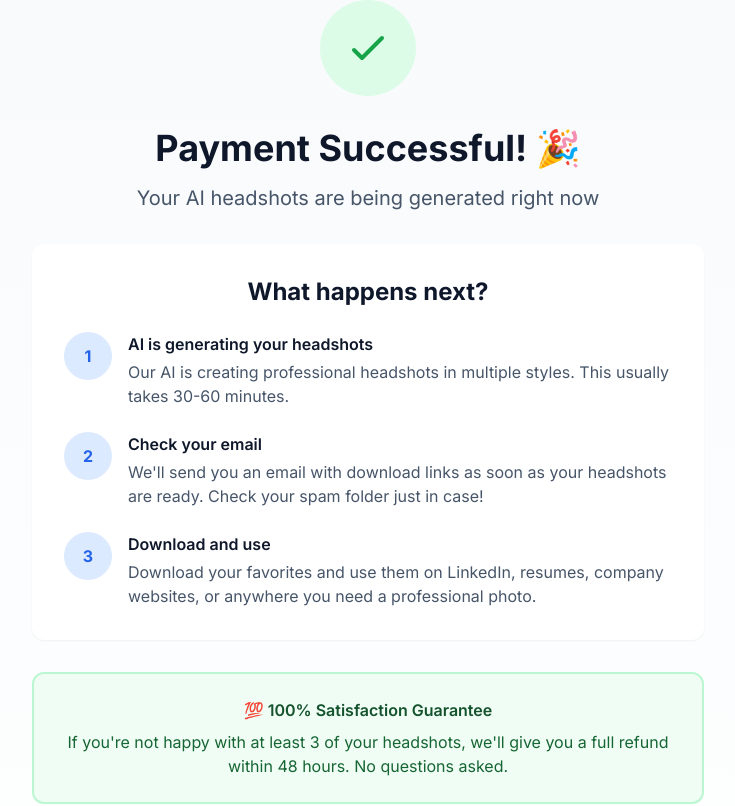
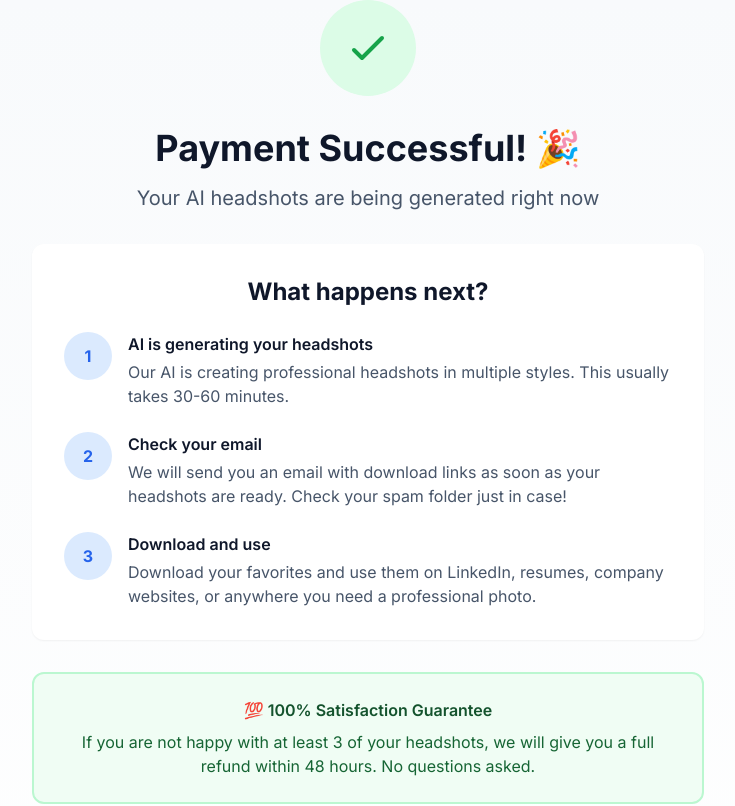
Before and after one commit to karanb-07/recruitshot, a Next.js app: page /success in a window 1280 px wide. Shown: the top 806 px of the page, without its empty margins (272-1007 px from the left). Built offline with nearby package versions, Linux system fonts and the light colour scheme.

Commit message:
adds fixes

```diff
--- a/app/success/page.tsx
+++ b/app/success/page.tsx
@@ -1,17 +1,15 @@
 'use client'
 
+import { Suspense, useEffect, useState } from 'react'
 import { useSearchParams } from 'next/navigation'
-import { useEffect, useState } from 'react'
 
-export default function SuccessPage() {
+function SuccessContent() {
   const searchParams = useSearchParams()
   const sessionId = searchParams.get('session_id')
   const [email, setEmail] = useState('')
 
   useEffect(() => {
-    // Optionally fetch session details from Stripe
     if (sessionId) {
-      // You could verify the session and get customer email
       console.log('Payment successful:', sessionId)
     }
   }, [sessionId])
@@ -20,14 +18,12 @@ export default function SuccessPage() {
     <div className="min-h-screen bg-gradient-to-b from-slate-50 to-white flex items-center justify-center px-4">
       <div className="max-w-2xl mx-auto text-center">
 
-        {/* Success Icon */}
         <div className="w-24 h-24 bg-green-100 rounded-full flex items-center justify-center mx-auto mb-8">
           <svg className="w-12 h-12 text-green-600" fill="none" stroke="currentColor" viewBox="0 0 24 24">
             <path strokeLinecap="round" strokeLinejoin="round" strokeWidth={2} d="M5 13l4 4L19 7" />
           </svg>
         </div>
 
-        {/* Success Message */}
         <h1 className="text-4xl font-bold text-slate-900 mb-4">
           Payment Successful! 🎉
         </h1>
@@ -36,7 +32,6 @@ export default function SuccessPage() {
           Your AI headshots are being generated right now
         </p>
 
-        {/* What Happens Next */}
         <div className="bg-white rounded-xl shadow-sm p-8 mb-8 text-left">
           <h2 className="text-2xl font-bold text-slate-900 mb-6 text-center">
             What happens next?
@@ -67,7 +62,7 @@ export default function SuccessPage() {
                   Check your email
                 </h3>
                 <p className="text-slate-600">
-                  We'll send you an email with download links as soon as your
+                  We will send you an email with download links as soon as your
                   headshots are ready. Check your spam folder just in case!
                 </p>
               </div>
@@ -90,18 +85,16 @@ export default function SuccessPage() {
           </div>
         </div>
 
-        {/* Satisfaction Guarantee */}
         <div className="bg-green-50 border-2 border-green-200 rounded-xl p-6 mb-8">
           <h3 className="font-semibold text-green-900 mb-2">
             💯 100% Satisfaction Guarantee
           </h3>
           <p className="text-green-800">
-            If you're not happy with at least 3 of your headshots,
-            we'll give you a full refund within 48 hours. No questions asked.
+            If you are not happy with at least 3 of your headshots,
+            we will give you a full refund within 48 hours. No questions asked.
           </p>
         </div>
 
-        {/* CTA */}
         <div className="space-y-4">
           <a
             href="/"
@@ -115,7 +108,6 @@ export default function SuccessPage() {
           </p>
         </div>
 
-        {/* Social Proof */}
         <div className="mt-12 pt-8 border-t border-slate-200">
           <p className="text-slate-600 mb-4">
             While you wait, why not share with friends?
@@ -133,3 +125,11 @@ export default function SuccessPage() {
     </div>
   )
 }
+
+export default function SuccessPage() {
+  return (
+    <Suspense fallback={<div>Loading...</div>}>
+      <SuccessContent />
+    </Suspense>
+  )
+}
```
